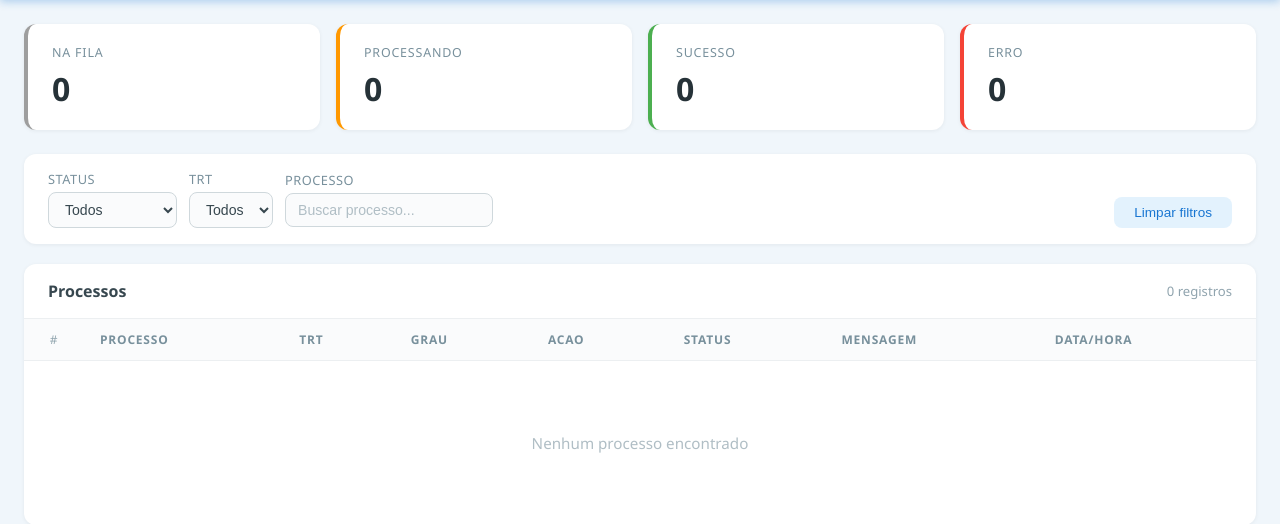
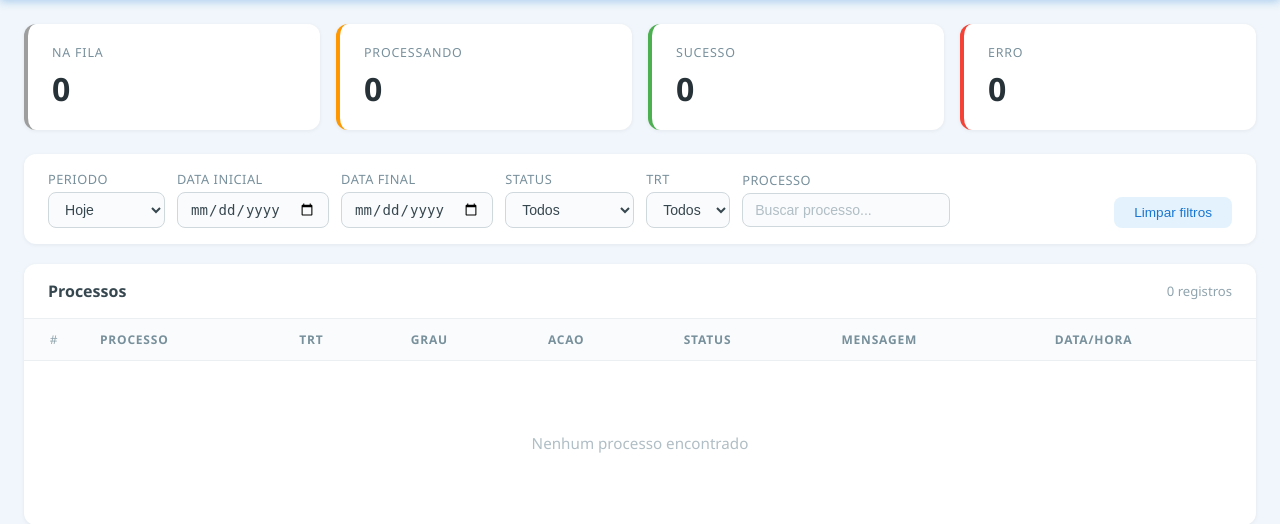
Before and after one commit to LucasWallaceG/api_push_process, a Flask app: page / in a window 1280 px wide. Shown: the part 71-595 px from the top of the page. Run offline with Flask 3, Linux system fonts and the light colour scheme; data that the repository does not hold is empty.

Commit message:
update: persistency dada

```diff
--- a/app/automation/main.py
+++ b/app/automation/main.py
@@ -73,11 +73,11 @@ def normalizar_resultado(retorno):
     if "já cadastrado" in texto:
         return "AVISO", "Processo já cadastrado"
 
+    if "erro" in texto or "falha" in texto or "não encontrado" in texto:
+        return "ERRO", texto
+
     if sucesso:
         return "SUCESSO", texto
-
-    if "erro" in texto or "falha" in texto or "não encontrado" in texto:
-        return "ERRO", texto
 
     return "ERRO", texto or "Erro não detalhado"
 
@@ -187,19 +187,20 @@ def start_automation(body):
 
     except Exception as e:
 
-        erro_txt = f"Erro na automacao: {e}"
-        print(f"[ERRO] {erro_txt}")
+        print(f"[ERRO] Erro na automacao: {e}")
+
+        msg_erro = "Erro interno na automacao"
 
         save_log(
             tribunal=trt,
             numero_processo=processo,
             resultado="ERRO",
-            mensagem=erro_txt,
+            mensagem=msg_erro,
         )
 
-        atualizar_status_sistema(processo, "ERRO", erro_txt)
+        atualizar_status_sistema(processo, "ERRO", msg_erro)
 
-        return {'data': data, 'status': 'error', 'msg': erro_txt}
+        return {'data': data, 'status': 'error', 'msg': msg_erro}
 
     finally:
         clean_files_memory(driver=driver)
--- /dev/null
+++ b/app/core/database.py
@@ -0,0 +1,120 @@
+import os
+import sqlite3
+import threading
+from datetime import datetime
+
+DB_DIR = os.path.join(os.path.dirname(os.path.abspath(__file__)), '..', '..', 'db-sqlite')
+DB_PATH = os.path.join(DB_DIR, 'push_monitor.db')
+
+_local = threading.local()
+
+
+def _get_conn():
+    """Retorna conexao SQLite thread-local (uma por thread)."""
+    if not hasattr(_local, 'conn') or _local.conn is None:
+        os.makedirs(DB_DIR, exist_ok=True)
+        _local.conn = sqlite3.connect(DB_PATH, check_same_thread=False)
+        _local.conn.row_factory = sqlite3.Row
+        _local.conn.execute("PRAGMA journal_mode=WAL")
+    return _local.conn
+
+
+def init_db():
+    """Cria a tabela de registros se nao existir."""
+    conn = _get_conn()
+    conn.execute("""
+        CREATE TABLE IF NOT EXISTS registros (
+            id          INTEGER PRIMARY KEY AUTOINCREMENT,
+            ordem       INTEGER,
+            processo    TEXT,
+            trt         TEXT,
+            grau        TEXT,
+            acao        TEXT,
+            status      TEXT,
+            msg         TEXT,
+            data_hora   TEXT
+        )
+    """)
+    conn.execute("""
+        CREATE INDEX IF NOT EXISTS idx_registros_data_hora
+        ON registros (data_hora)
+    """)
+    conn.execute("""
+        CREATE INDEX IF NOT EXISTS idx_registros_processo_acao
+        ON registros (processo, acao)
+    """)
+    conn.commit()
+
+
+def salvar_registro(registro: dict):
+    """Insere ou atualiza registro no banco (upsert por processo+acao)."""
+    conn = _get_conn()
+    cursor = conn.execute(
+        "SELECT id FROM registros WHERE processo = ? AND acao = ?",
+        (registro["processo"], registro["acao"]),
+    )
+    row = cursor.fetchone()
+
+    if row:
+        conn.execute(
+            """UPDATE registros
+               SET status = ?, msg = ?, data_hora = ?, trt = ?, grau = ?, ordem = ?
+               WHERE id = ?""",
+            (
+                registro["status"],
+                registro["msg"],
+                registro["data_hora"],
+                registro["trt"],
+                registro["grau"],
+                registro["ordem"],
+                row["id"],
+            ),
+        )
+    else:
+        conn.execute(
+            """INSERT INTO registros (ordem, processo, trt, grau, acao, status, msg, data_hora)
+               VALUES (?, ?, ?, ?, ?, ?, ?, ?)""",
+            (
+                registro["ordem"],
+                registro["processo"],
+                registro["trt"],
+                registro["grau"],
+                registro["acao"],
+                registro["status"],
+                registro["msg"],
+                registro["data_hora"],
+            ),
+        )
+    conn.commit()
+
+
+def buscar_registros(data_inicio: str | None = None, data_fim: str | None = None):
+    """
+    Busca registros filtrados por periodo.
+    data_inicio e data_fim no formato 'YYYY-MM-DD'.
+    Se nenhum for informado, retorna registros do dia atual.
+    """
+    conn = _get_conn()
+
+    if not data_inicio and not data_fim:
+        data_inicio = datetime.now().strftime("%Y-%m-%d")
+        data_fim = data_inicio
+
+    conditions = []
+    params = []
+
+    if data_inicio:
+        conditions.append("date(data_hora) >= ?")
+        params.append(data_inicio)
+
+    if data_fim:
+        conditions.append("date(data_hora) <= ?")
+        params.append(data_fim)
+
+    where = "WHERE " + " AND ".join(conditions) if conditions else ""
+
+    rows = conn.execute(
+        f"SELECT * FROM registros {where} ORDER BY data_hora DESC", params
+    ).fetchall()
+
+    return [dict(r) for r in rows]
--- a/main.py
+++ b/main.py
@@ -4,9 +4,13 @@ import threading
 from datetime import datetime
 from flask import Flask, jsonify, request, render_template
 from app.core.rabbitmq import Rabbitmq
+from app.core.database import init_db, salvar_registro, buscar_registros
 from app.automation import main
 
 app = Flask(__name__)
+
+# --- INICIALIZAR BANCO DE DADOS ---
+init_db()
 
 # --- TRACKING DE PROCESSOS ---
 registros = []
@@ -25,6 +29,7 @@ def registrar(processo, trt, grau, acao, status, msg=""):
                 r["status"] = status
                 r["msg"] = msg
                 r["data_hora"] = datetime.now().isoformat()
+                salvar_registro(r)
                 return r
 
         registro = {
@@ -38,11 +43,15 @@ def registrar(processo, trt, grau, acao, status, msg=""):
             "data_hora": datetime.now().isoformat(),
         }
         registros.insert(0, registro)
+
+        # Persistir no SQLite
+        salvar_registro(registro)
+
         return registro
 
 
 # --- CALLBACK DO CONSUMER ---
-def callback_start_automacao(ch, method, properties, body):
+def callback_start_automacao(ch, method, _properties, body):
     print(f'- [Consumer][received_push]: {body}')
     print('- (Status): Iniciando a automacao ...')
 
@@ -76,7 +85,7 @@ def callback_start_automacao(ch, method, properties, body):
 
     except Exception as e:
         print(f'- (Erro critico no callback): {e}')
-        registrar(processo, trt, grau, acao, "ERRO", str(e))
+        registrar(processo, trt, grau, acao, "ERRO", "Erro interno na automacao")
     finally:
         ch.basic_ack(delivery_tag=method.delivery_tag)
         print('- (ACK): Mensagem confirmada na fila.')
@@ -98,8 +107,11 @@ def dashboard():
 
 @app.route('/api/dashboard')
 def api_dashboard():
-    with _lock:
-        return jsonify({"registros": registros})
+    data_inicio = request.args.get('data_inicio')
+    data_fim = request.args.get('data_fim')
+
+    registros_db = buscar_registros(data_inicio, data_fim)
+    return jsonify({"registros": registros_db})
 
 
 @app.route('/push/received', methods=['GET'])
--- a/templates/dashboard.html
+++ b/templates/dashboard.html
@@ -259,6 +259,26 @@
         <!-- FILTERS -->
         <div class="filters">
             <div class="filter-group">
+                <label>Periodo</label>
+                <select id="filter-periodo">
+                    <option value="">Hoje</option>
+                    <option value="ontem">Ontem</option>
+                    <option value="7">Ult. 7 dias</option>
+                    <option value="15">Ult. 15 dias</option>
+                    <option value="30">Ult. 30 dias</option>
+                    <option value="45">Ult. 45 dias</option>
+                    <option value="60">Ult. 60 dias</option>
+                </select>
+            </div>
+            <div class="filter-group">
+                <label>Data Inicial</label>
+                <input type="date" id="filter-data-inicio">
+            </div>
+            <div class="filter-group">
+                <label>Data Final</label>
+                <input type="date" id="filter-data-fim">
+            </div>
+            <div class="filter-group">
                 <label>Status</label>
                 <select id="filter-status">
                     <option value="">Todos</option>
@@ -320,6 +340,44 @@
     <script>
         const POLL_INTERVAL = 3000;
         let allData = [];
+
+        function toISODate(date) {
+            const y = date.getFullYear();
+            const m = String(date.getMonth() + 1).padStart(2, '0');
+            const d = String(date.getDate()).padStart(2, '0');
+            return `${y}-${m}-${d}`;
+        }
+
+        function calcDateRange() {
+            const periodo = document.getElementById('filter-periodo').value;
+            const inputInicio = document.getElementById('filter-data-inicio').value;
+            const inputFim = document.getElementById('filter-data-fim').value;
+
+            // Inputs de data tem prioridade quando preenchidos
+            if (inputInicio || inputFim) {
+                return { data_inicio: inputInicio || '', data_fim: inputFim || '' };
+            }
+
+            const hoje = new Date();
+
+            if (periodo === 'ontem') {
+                const ontem = new Date(hoje);
+                ontem.setDate(ontem.getDate() - 1);
+                const d = toISODate(ontem);
+                return { data_inicio: d, data_fim: d };
+            }
+
+            if (periodo && !isNaN(periodo)) {
+                const dias = parseInt(periodo);
+                const inicio = new Date(hoje);
+                inicio.setDate(inicio.getDate() - dias);
+                return { data_inicio: toISODate(inicio), data_fim: toISODate(hoje) };
+            }
+
+            // Padrao: hoje
+            const d = toISODate(hoje);
+            return { data_inicio: d, data_fim: d };
+        }
 
         function badgeClass(status) {
             const map = {
@@ -421,15 +479,23 @@
         }
 
         function clearFilters() {
+            document.getElementById('filter-periodo').value = '';
+            document.getElementById('filter-data-inicio').value = '';
+            document.getElementById('filter-data-fim').value = '';
             document.getElementById('filter-status').value = '';
             document.getElementById('filter-trt').value = '';
             document.getElementById('filter-processo').value = '';
-            renderTable(allData);
+            fetchDashboard();
         }
 
         async function fetchDashboard() {
             try {
-                const res = await fetch('/api/dashboard');
+                const range = calcDateRange();
+                const params = new URLSearchParams();
+                if (range.data_inicio) params.set('data_inicio', range.data_inicio);
+                if (range.data_fim) params.set('data_fim', range.data_fim);
+
+                const res = await fetch('/api/dashboard?' + params.toString());
                 const json = await res.json();
                 allData = json.registros || [];
 
@@ -446,7 +512,24 @@
             }
         }
 
-        // Filters: re-render on change
+        // Filtros de periodo: recarregam dados do servidor
+        document.getElementById('filter-periodo').addEventListener('change', () => {
+            // Limpar inputs de data ao selecionar periodo por atalho
+            document.getElementById('filter-data-inicio').value = '';
+            document.getElementById('filter-data-fim').value = '';
+            fetchDashboard();
+        });
+        document.getElementById('filter-data-inicio').addEventListener('change', () => {
+            // Limpar select de periodo ao usar datas manuais
+            document.getElementById('filter-periodo').value = '';
+            fetchDashboard();
+        });
+        document.getElementById('filter-data-fim').addEventListener('change', () => {
+            document.getElementById('filter-periodo').value = '';
+            fetchDashboard();
+        });
+
+        // Filtros locais: re-render na tabela existente
         document.getElementById('filter-status').addEventListener('change', () => renderTable(allData));
         document.getElementById('filter-trt').addEventListener('change', () => renderTable(allData));
         document.getElementById('filter-processo').addEventListener('input', () => renderTable(allData));
```
Also changed, not shown: db-sqlite/push_monitor.db (added), 1 other file.
